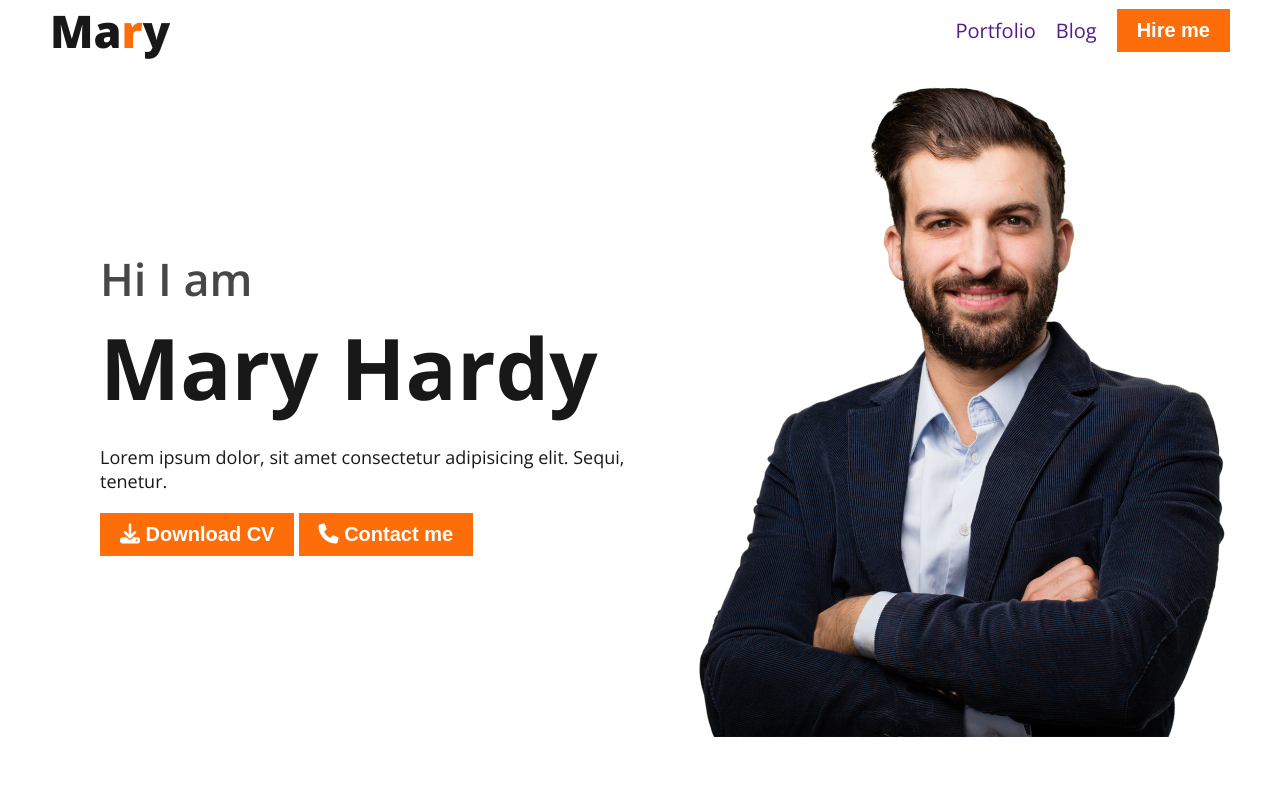
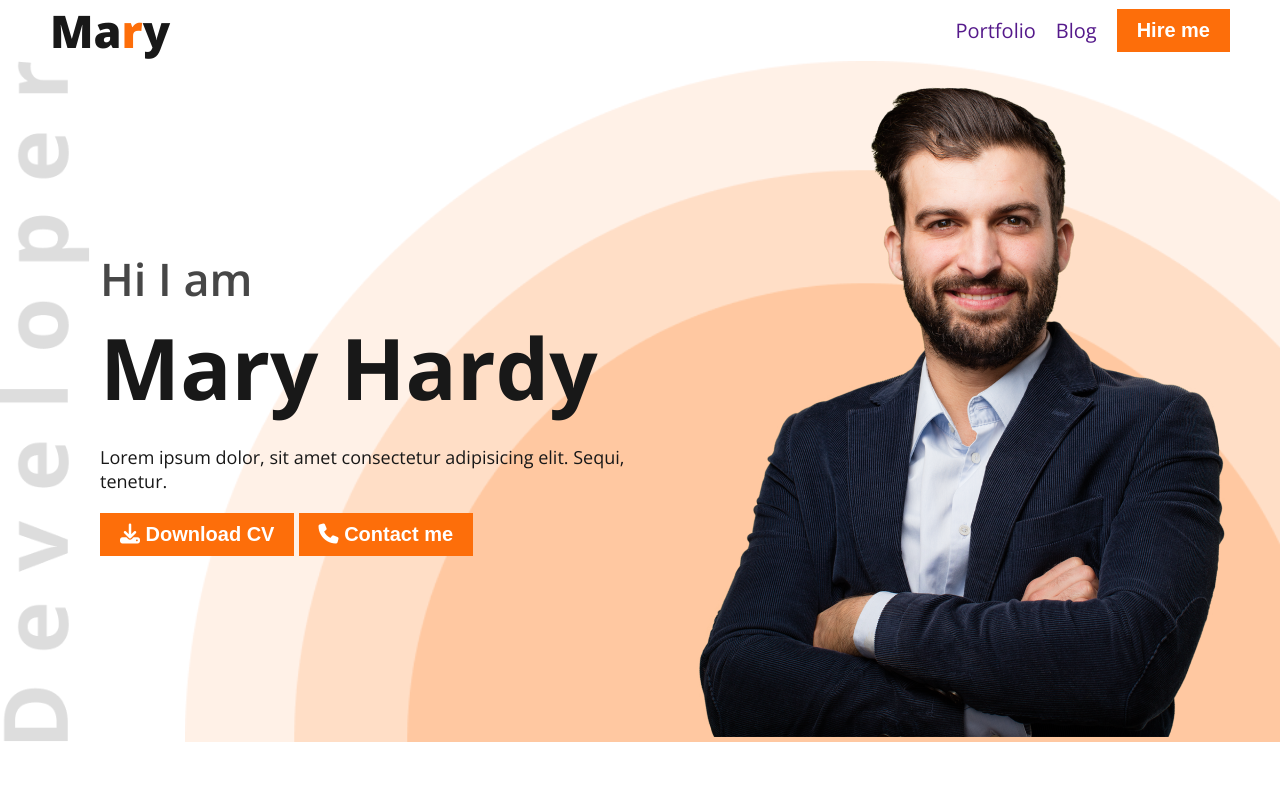
Before and after one commit to razu381/portfolio-project, a plain HTML site: page index.html in a window 1280 px wide. Shown: the top 800 px of the page. Drawn offline with nearby package versions, Linux system fonts and the light colour scheme.

Commit message:
fixed background images not showing because of / in the file path

```diff
--- a/style/style.css
+++ b/style/style.css
@@ -100,7 +100,7 @@ main section{
     margin: 130px 0px;
 }
 .hero{
-    background: url(images/developer.png),url(images/header_bg.png);
+    background: url(../images/developer.png),url(../images/header_bg.png);
     background-repeat: no-repeat;
     background-position: top left,bottom right;
     display: flex;
```
